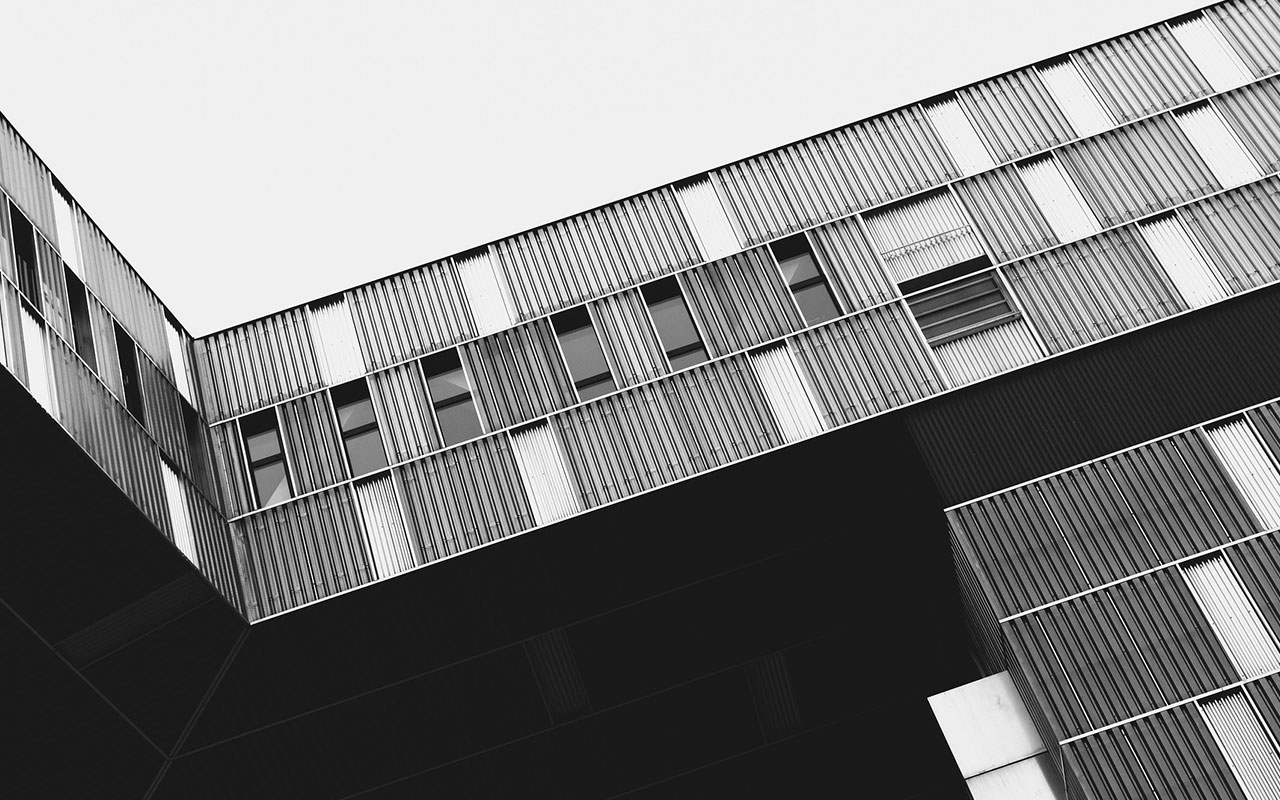
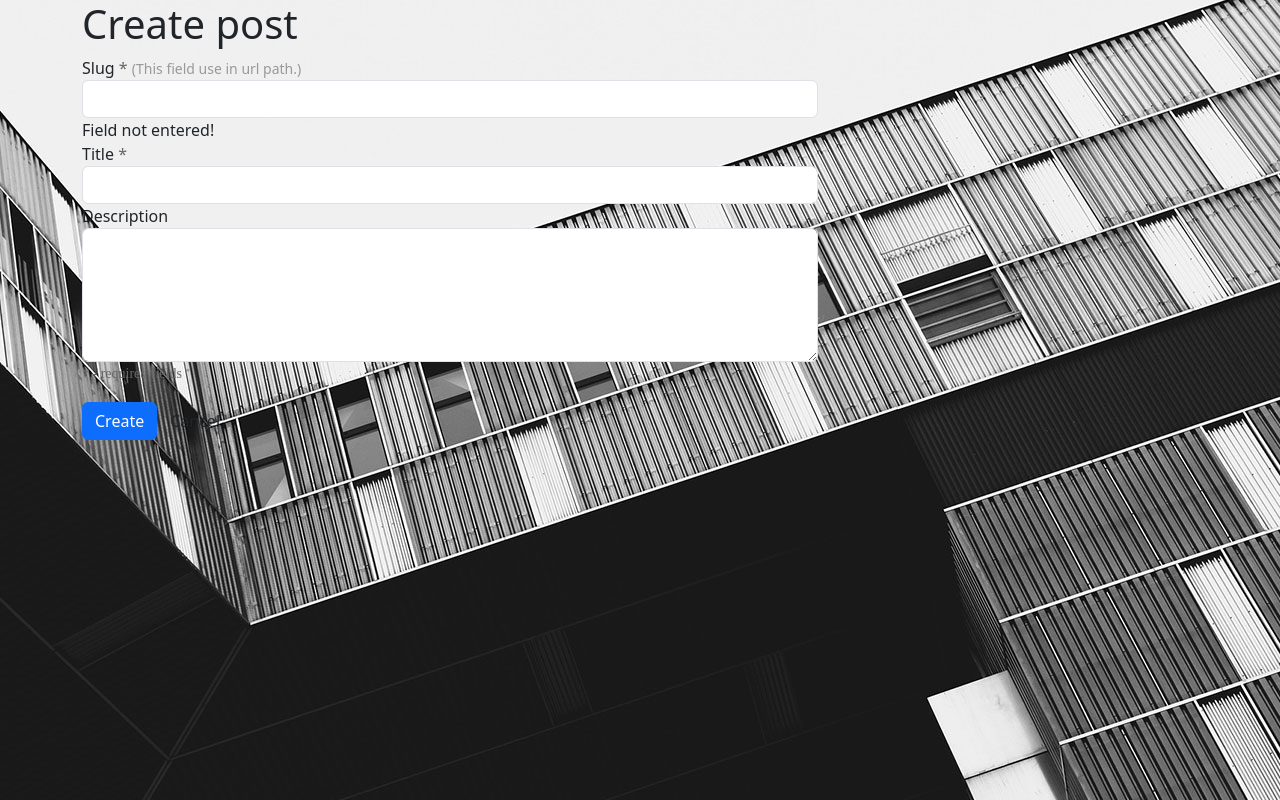
Before and after one commit to bumplebeee/community_q_a, a React (Create React App) app: page /add-post in a window 1280 px wide. Before the commit this address had no page. Built offline with nearby package versions, Linux system fonts and the light colour scheme.

Commit message:
update : addpost Screen

```diff
--- a/src/App.js
+++ b/src/App.js
@@ -3,6 +3,8 @@ import { BrowserRouter, Route, Routes } from "react-router-dom";
 import LoginScreen from "./login_register/LoginScreen";
 import ForgotPassword from "./login_register/ForgotPassword";
 import Register from "./login_register/Register";
+import AddPost from "./login_register/AddPost";
+
 
 function App() {
   return (
@@ -11,6 +13,7 @@ function App() {
         <Route path="/" element={<LoginScreen />} />
         <Route path="/forgot-password" element={<ForgotPassword />} />
         <Route path="/sign-up" element={<Register />} />
+        <Route path="/add-post" element={<AddPost />} />
       </Routes>
     </BrowserRouter>
   );
--- a/src/index.js
+++ b/src/index.js
@@ -3,6 +3,7 @@ import ReactDOM from 'react-dom/client';
 import './index.css';
 import App from './App';
 import reportWebVitals from './reportWebVitals';
+
 
 const root = ReactDOM.createRoot(document.getElementById('root'));
 root.render(
--- /dev/null
+++ b/src/login_register/AddPost.css
@@ -0,0 +1,8 @@
+.require {
+    color: #666;
+}
+
+label small {
+    color: #999;
+    font-weight: normal;
+}
--- /dev/null
+++ b/src/login_register/AddPost.js
@@ -0,0 +1,53 @@
+import React from 'react';
+import './AddPost.css'; // Ensure your styles are imported
+import 'bootstrap/dist/css/bootstrap.min.css'; // Import Bootstrap
+
+const AddPost = () => {
+    return (
+        <div class="container">
+	<div class="row">
+
+	    <div class="col-md-8 col-md-offset-2">
+
+    		<h1>Create post</h1>
+
+    		<form action="" method="POST">
+
+    		    <div class="form-group has-error">
+    		        <label for="slug">Slug <span class="require">*</span> <small>(This field use in url path.)</small></label>
+    		        <input type="text" class="form-control" name="slug" />
+    		        <span class="help-block">Field not entered!</span>
+    		    </div>
+
+    		    <div class="form-group">
+    		        <label for="title">Title <span class="require">*</span></label>
+    		        <input type="text" class="form-control" name="title" />
+    		    </div>
+
+    		    <div class="form-group">
+    		        <label for="description">Description</label>
+    		        <textarea rows="5" class="form-control" name="description" ></textarea>
+    		    </div>
+
+    		    <div class="form-group">
+    		        <p><span class="require">*</span> - required fields</p>
+    		    </div>
+
+    		    <div class="form-group">
+    		        <button type="submit" class="btn btn-primary">
+    		            Create
+    		        </button>
+    		        <button class="btn btn-default">
+    		            Cancel
+    		        </button>
+    		    </div>
+
+    		</form>
+		</div>
+
+	</div>
+</div>
+    );
+};
+
+export default AddPost;
```
